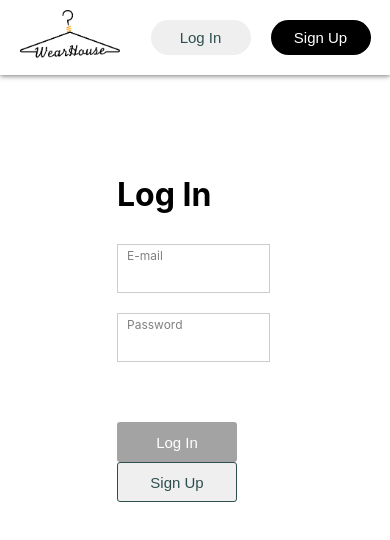
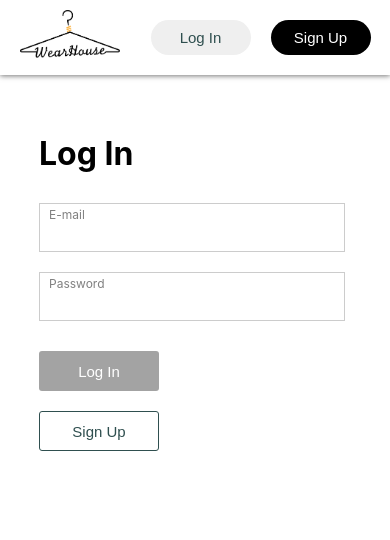
Before and after one commit to swsnu/swpp2019-team5, a React (Create React App) app in the folder front-end/wearhouse/: page /login in a window 390 px wide. Shown: the top 540 px of the page. Built offline with nearby package versions, Linux system fonts and the light colour scheme; no server answers.

Commit message:
:lipstick: Responsive design to auth components

```diff
--- a/front-end/wearhouse/src/App.scss
+++ b/front-end/wearhouse/src/App.scss
@@ -1,4 +1,4 @@
 #root {
-    padding-top: 75px;
+    padding-top: 10vh;
     min-height: 90vh;
 }
--- a/front-end/wearhouse/src/Containers/Auth/Login/Login.scss
+++ b/front-end/wearhouse/src/Containers/Auth/Login/Login.scss
@@ -1,8 +1,9 @@
 #login-container {
     width: 40%;
+    max-width: 400px;
     margin: 100px auto;
     #login-form {
-        margin: 30px 0 40px;
+        margin: 30px 0 10px;
         label {
             position: relative;
             color: gray;
@@ -35,6 +36,7 @@
         border-radius: 3px;
         font-size: 15px;
         margin-right: 40px;
+        margin-bottom: 20px;
         &#login-button {
             color: white;
             background-color: black;
@@ -46,7 +48,15 @@
         }
         &#signup-button {
             color: darkslategray;
+            background-color: white;
             border: 1px darkslategray solid;
         }
     }
+    @media (max-width: 768px) {
+        width: 70%;
+    }
+    @media (max-width: 500px) {
+        width: 80%;
+        margin: 50px auto;
+    }
 }
--- a/front-end/wearhouse/src/Containers/Auth/Signup/Signup.scss
+++ b/front-end/wearhouse/src/Containers/Auth/Signup/Signup.scss
@@ -2,7 +2,7 @@
     width: 40%;
     margin: 100px auto;
     #signup-form {
-        margin: 30px 0 40px;
+        margin: 30px 0 10px;
         label {
             position: relative;
             color: gray;
@@ -53,4 +53,11 @@
             }
         }
     }
+    @media (max-width: 768px) {
+        width: 70%;
+    }
+    @media (max-width: 500px) {
+        width: 80%;
+        margin: 50px auto;
+    }
 }
```
